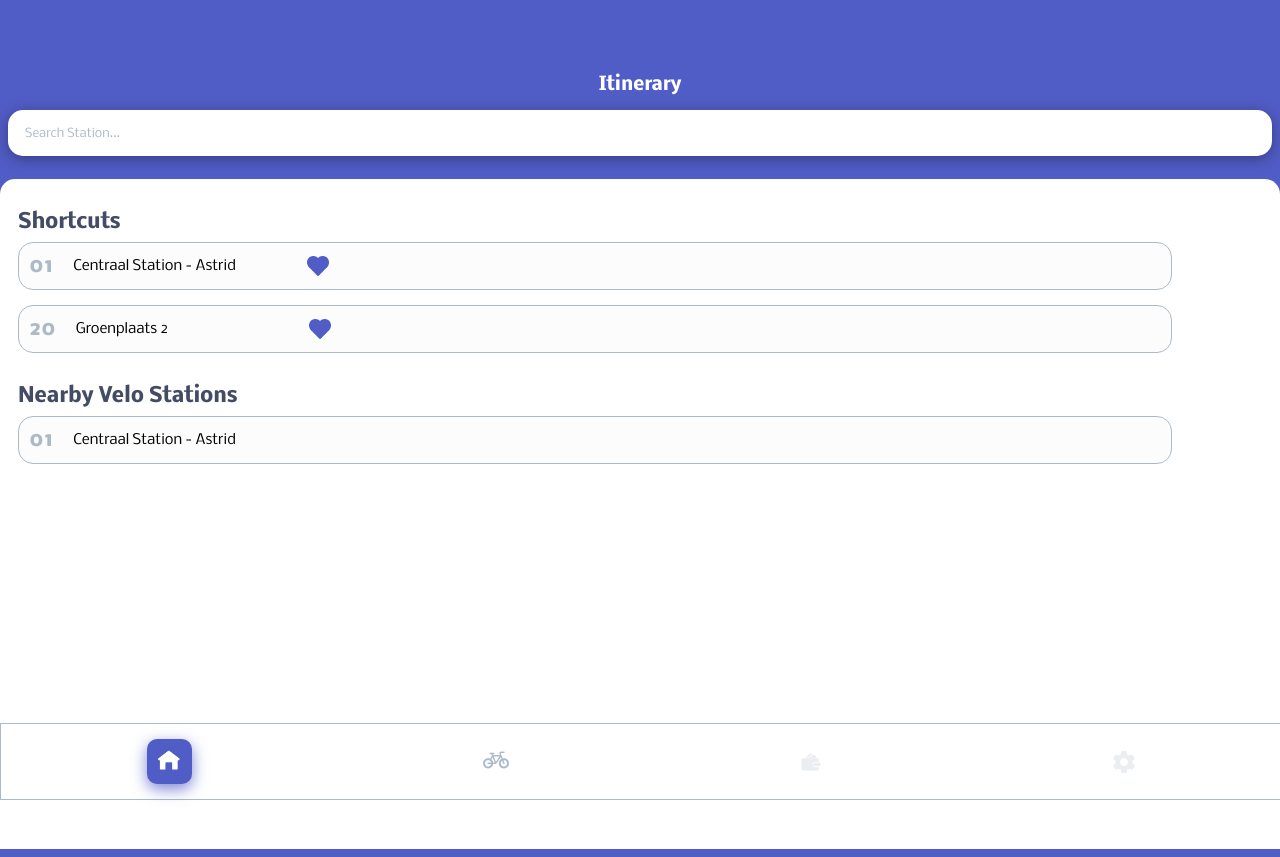
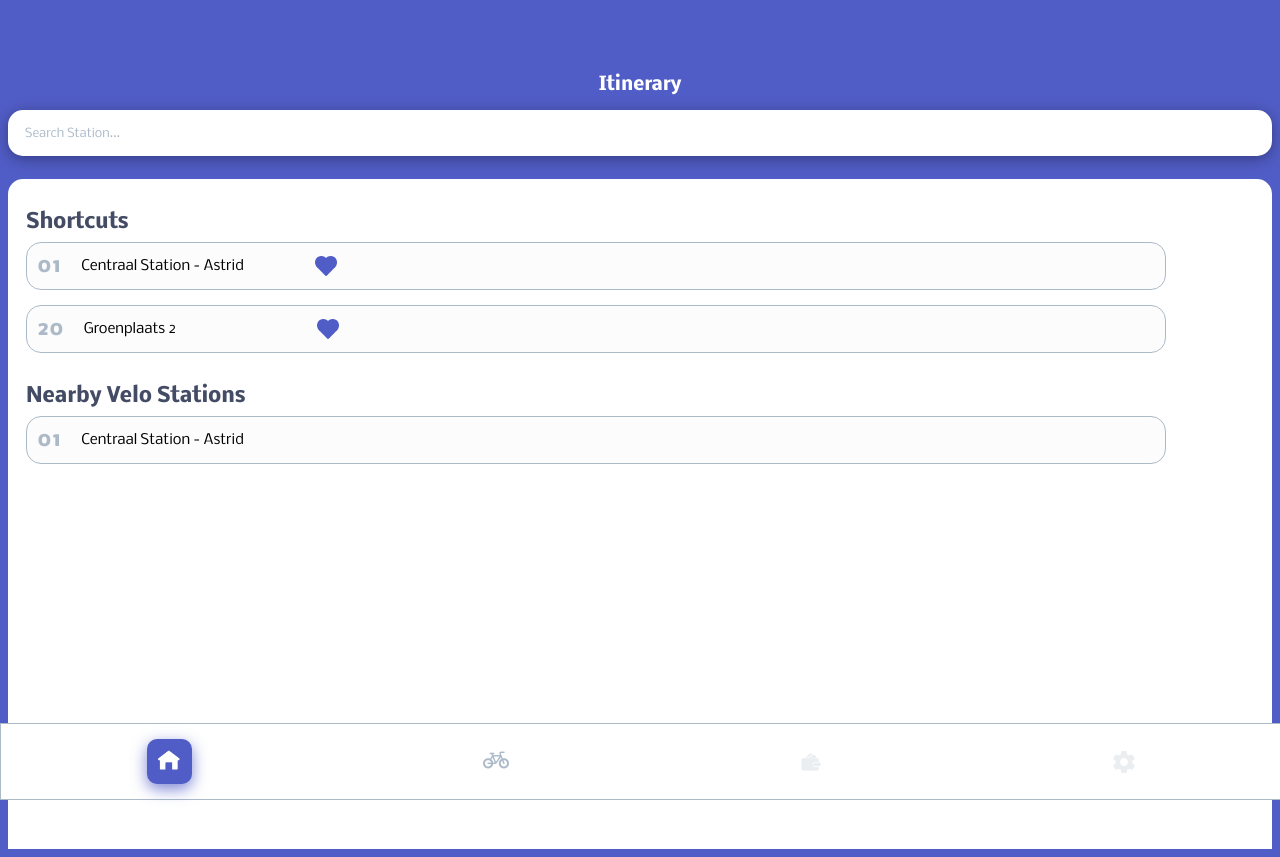
Before and after one commit to YannLeyers/ap-velo-app, a Next.js app: page / in a window 1280 px wide. Before the commit the page ends 800 px from the top, so only its background shows below. Built offline with nearby package versions, Linux system fonts and the light colour scheme.

Commit message:
twelth commit - debug testing netflify

```diff
--- a/src/styles/globals.css
+++ b/src/styles/globals.css
@@ -1,8 +1,5 @@
 :root {
     background-color: #515DC6;
-}
-
-.body {
     overflow: hidden;
 }
 
@@ -42,8 +39,6 @@
     background-color: white;
     width: 100%;
     height: 670px;
-    left: 0;
-    position: fixed;
     border-top-left-radius: 15px;
     border-top-right-radius: 15px;
 }
@@ -262,19 +257,6 @@
     opacity: 25%;
 }
 
-.arrowContainer {
-    display: flex;
-    justify-content: center;
-    align-items: center;
-    margin: 20px 0;
-}
-
-.directionArrow {
-    width: 50px;
-    height: 50px;
-    transition: transform 0.5s ease;
-}
-
 .stationInfo {
     font-size: 14px;
     font-family: 'Nobile', sans-serif;
```
